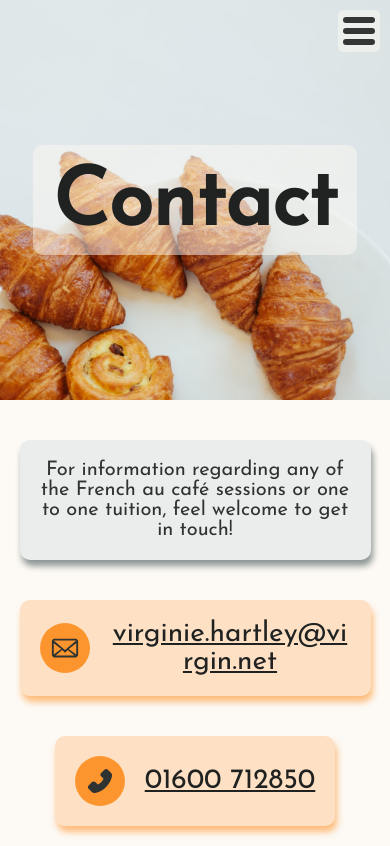
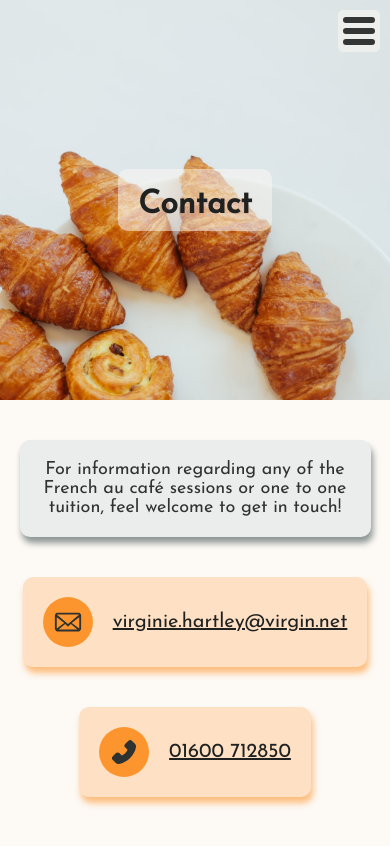
Before and after one commit to Velocima/ginnie-french, a Next.js app: page /contact in a window 390 px wide. Built offline with nearby package versions, Linux system fonts and the light colour scheme.

Commit message:
contact page made responsive for smaller displays

```diff
--- a/styles/contact.module.css
+++ b/styles/contact.module.css
@@ -75,3 +75,53 @@
 	color: rgb(46, 51, 50);
 	background-color: rgba(253, 131, 9, 0.8);
 }
+
+@media screen and (max-width: 700px) {
+	.banner h1 {
+		font-size: 4rem;
+	}
+}
+
+@media screen and (max-width: 550px) {
+	.banner h1 {
+		font-size: 3rem;
+	}
+	.contact a {
+		font-size: 1.5rem;
+	}
+}
+@media screen and (max-width: 450px) {
+	.banner h1 {
+		font-size: 2rem;
+	}
+	.contact p {
+		font-size: 1.125rem;
+	}
+	.contact a {
+		font-size: 1.25rem;
+	}
+}
+
+@media screen and (max-height: 800px) {
+	.banner {
+		height: 50vh;
+		min-height: 280px;
+	}
+	.contact a,
+	.contact p {
+		margin: 15px 0;
+		padding: 15px;
+	}
+}
+
+@media screen and (max-height: 800px) and (max-width: 700px) {
+	.banner {
+		height: 30vh;
+		min-height: 230px;
+	}
+}
+@media screen and (max-height: 800px) and (max-width: 450px) {
+	.banner {
+		min-height: 180px;
+	}
+}
```
